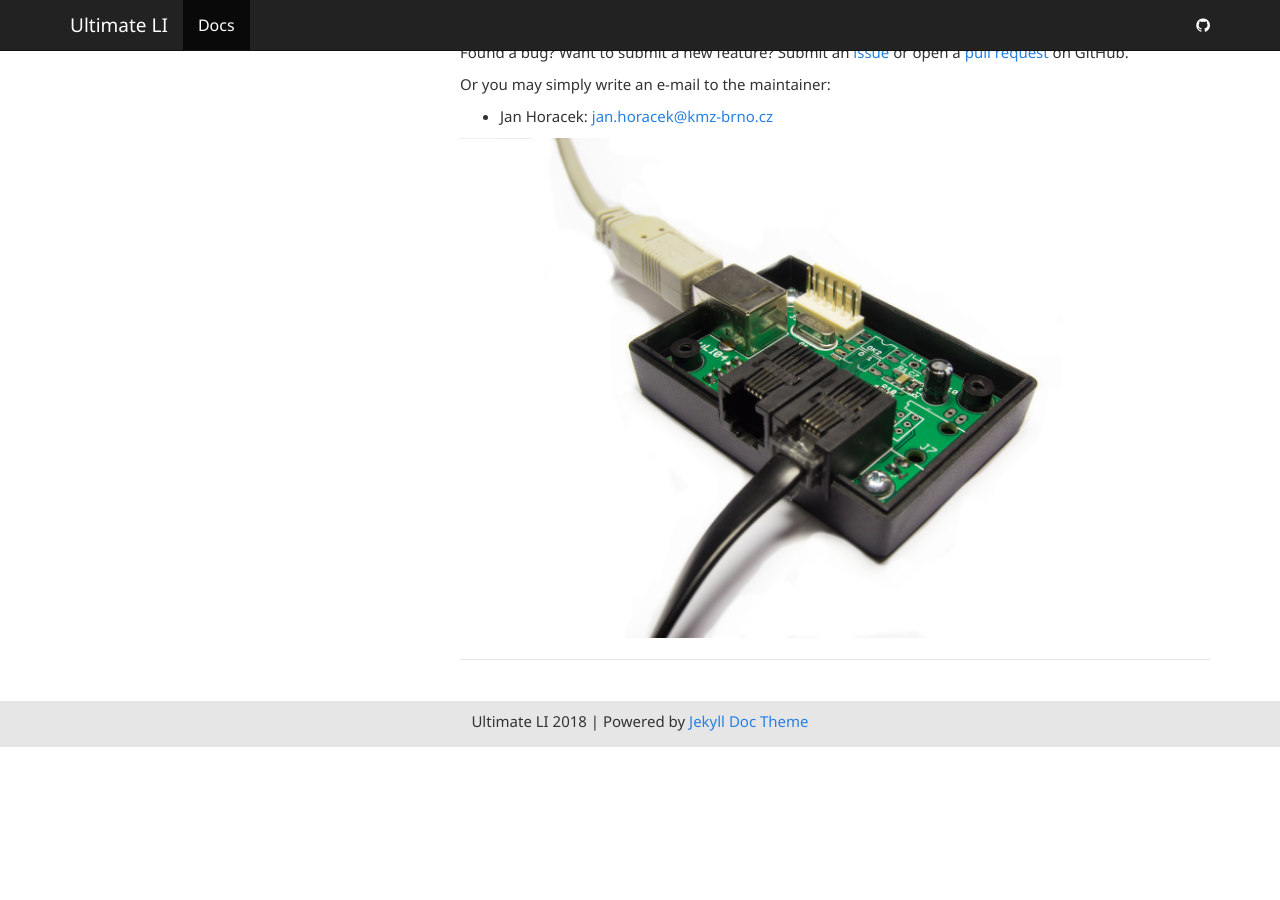
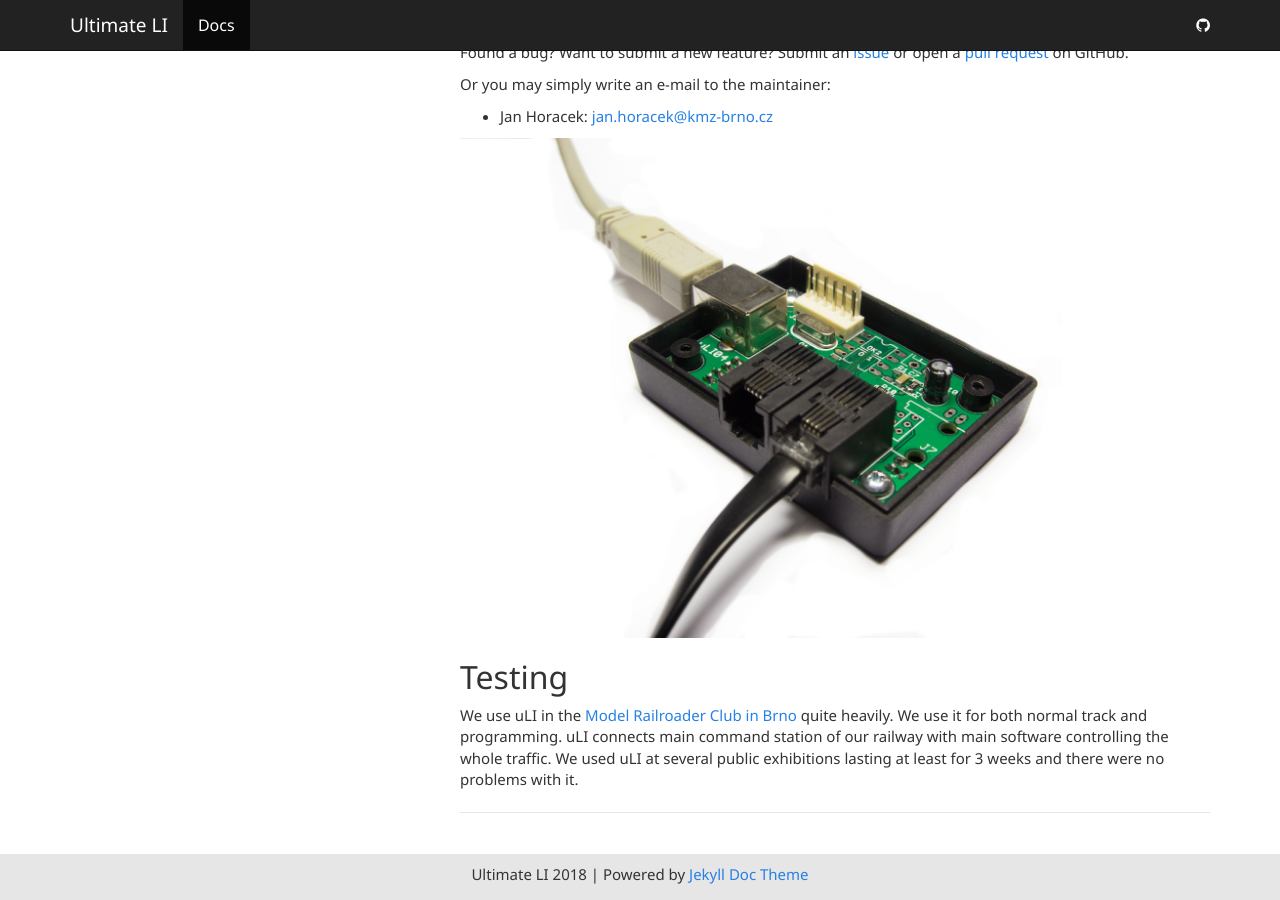
Before and after one commit to kmzbrnoI/uLI-web, a Jekyll site: the page built from _docs/index.md, in a window 1280 px wide and 900 px high, scrolled down 847 px. Built offline with Jekyll 4.4.1, drawn with Linux system fonts in a browser that asks for light colours; nearby versions of some CDN libraries; before the commit the page ends 1594 px from its top, so only the background shows below that.

Commit message:
Add note about using in KMZ Brno I.

```diff
--- a/_docs/index.md
+++ b/_docs/index.md
@@ -57,3 +57,11 @@ Or you may simply write an e-mail to the maintainer:
  * Jan Horacek: [jan.horacek@kmz-brno.cz](mailot:jan.horacek@kmz-brno.cz)
 
 <img src="/img/uLI-open.jpg" alt="" class="img-responsive">
+
+## Testing
+
+We use uLI in the [Model Railroader Club in Brno](https://kmz-brno.cz/) quite
+heavily. We use it for both normal track and programming. uLI connects main
+command station of our railway with main software controlling the whole
+traffic. We used uLI at several public exhibitions lasting at least for 3 weeks
+and there were no problems with it.
```
